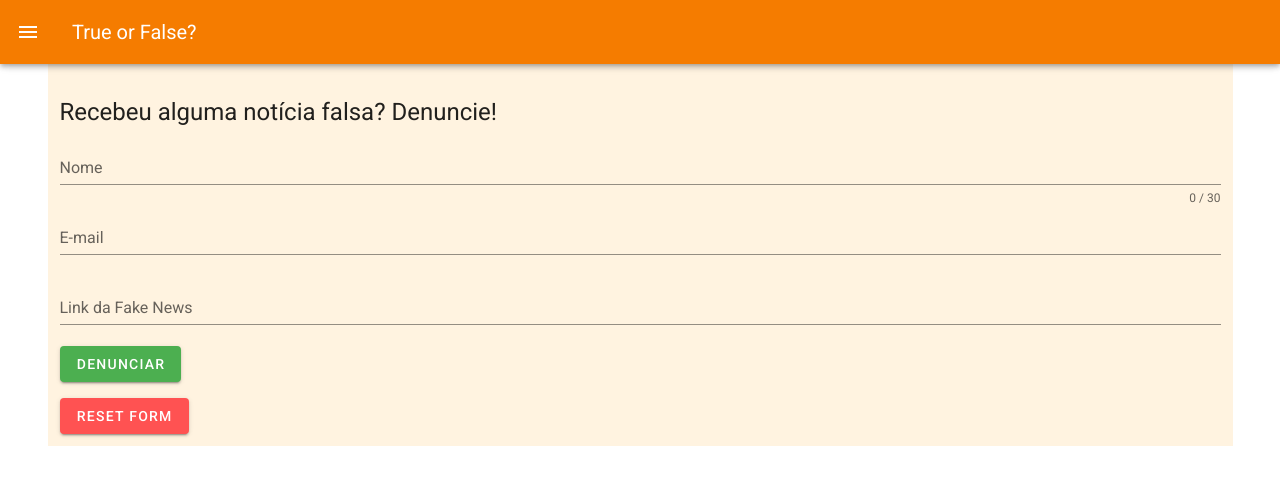
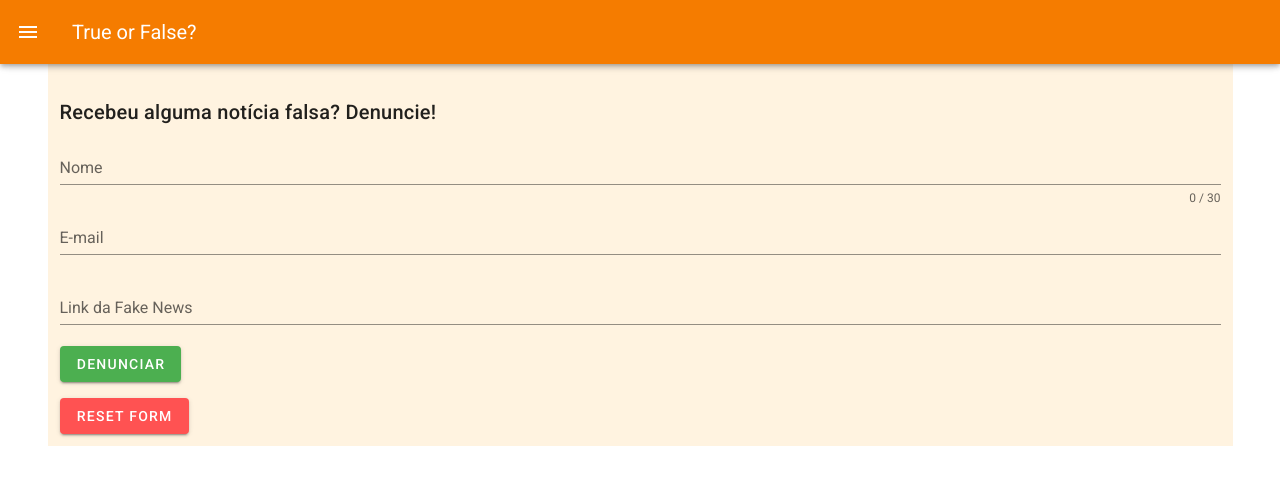
Before and after one commit to mhelenacipriano/hackatontime7, a Vue app: page /paginaDenuncias in a window 1280 px wide. Shown: the top 484 px of the page. Built offline with nearby package versions, Linux system fonts and the light colour scheme.

Commit message:
subtitulo da pagina de fakenews

```diff
--- a/src/views/paginaDenuncias.vue
+++ b/src/views/paginaDenuncias.vue
@@ -1,6 +1,6 @@
 <template>
   <v-container class="home">
-    <h2 class="text-h5 text-left mb-3 mt-5">
+    <h2 class="text-h6 text-left mb-3 mt-5">
       Recebeu alguma notícia falsa? Denuncie!
     </h2>
 
--- a/src/views/paginaNoticias.vue
+++ b/src/views/paginaNoticias.vue
@@ -3,12 +3,12 @@
   <v-container>
     <h2 class="text-h5 text-center mb-3 mt-5">
       <strong>Serviços de Checagem de Fake News</strong>
-
+      <p class="text-subtitle-2">Nessa página você encontra várias ferramentas de Fact Checking para conferir a veracidade da notícia que você recebeu.</p>
     </h2>
 
     <div class="editando-flex">
       <v-simple-table class="orange lighten-4">
-        <template v-slot:default>
+         <template v-slot:default>
           <thead>
             <tr v-for="dados of newsLlista" :key="dados.id">
 
@@ -23,7 +23,7 @@
 
                 </v-img>
 
-                <a :href=dados.site class="text-uppercase h3">{{dados.nome}} </a>
+                <a :href=dados.site class="text-uppercase">{{dados.nome}} </a>
               </th>
               <td>
                 {{dados.descricao}}
@@ -88,8 +88,6 @@ img {
 /* unvisited link */
 a:link {
   color: #f57c00;
-  font-size: 16px;
-  text-decoration: none;
 }
 
 
```
